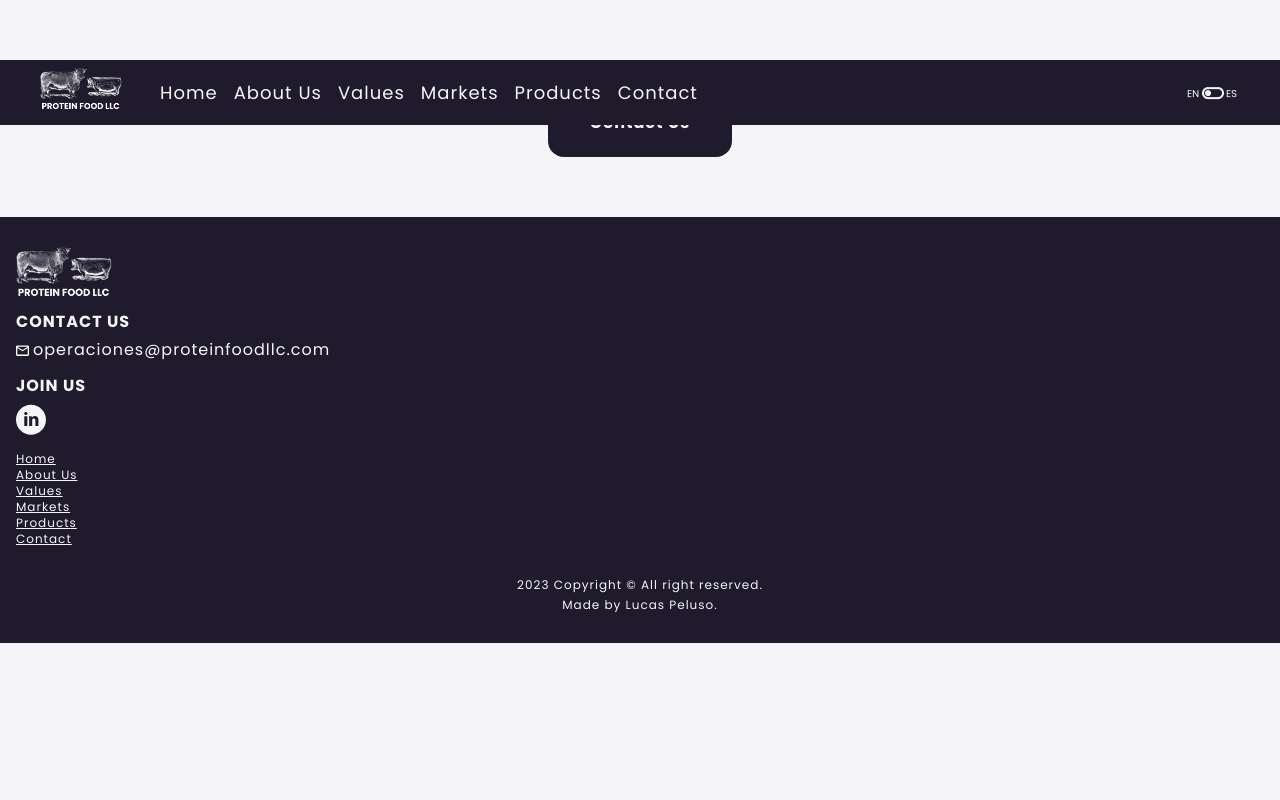
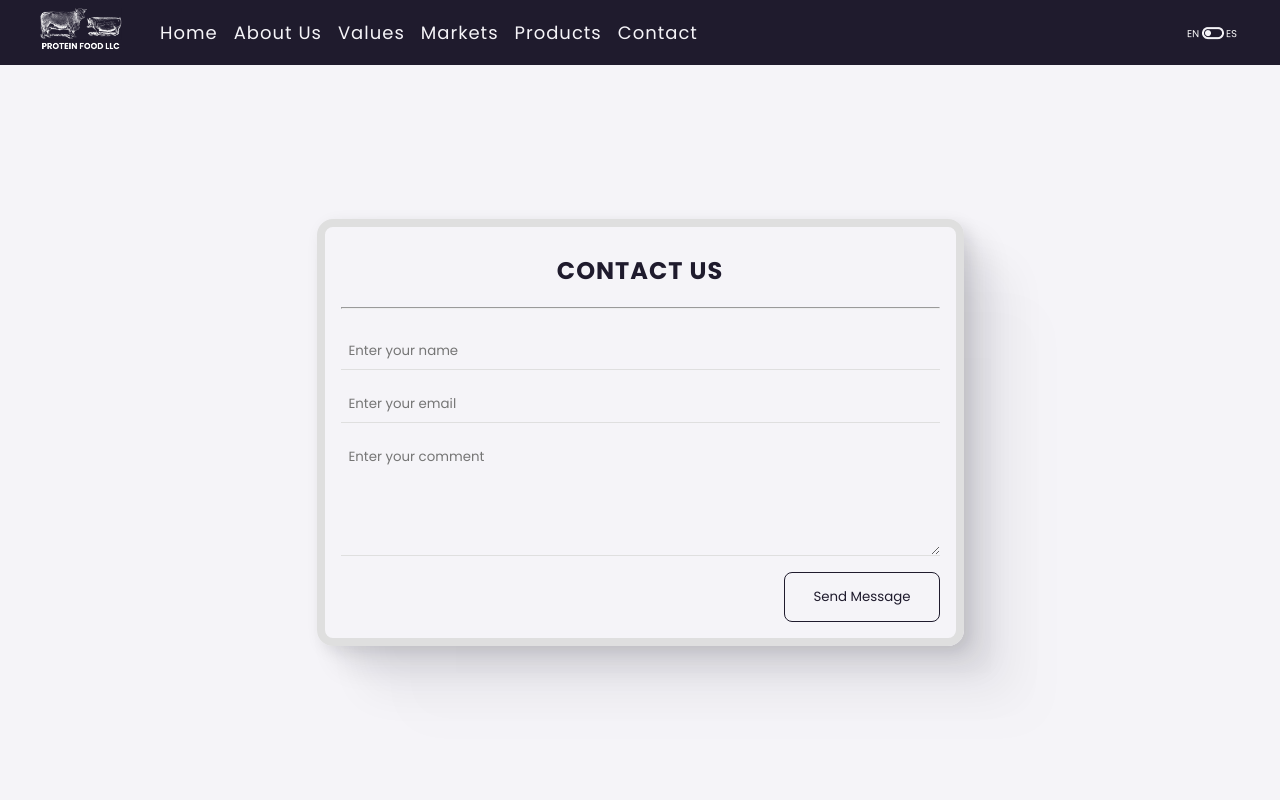
Before and after one commit to lucasPeluso/protein-food, a React (Vite) app: page /Contact in a window 1280 px wide. Shown: the top 800 px of the page. Built offline with nearby package versions, Linux system fonts and the light colour scheme.

Commit message:
hecho contact

```diff
--- a/src/App.jsx
+++ b/src/App.jsx
@@ -5,17 +5,16 @@ import './App.css'
 
 import Navbar from './components/Navbar'
 import Footer from './components/Footer'
-import ButtonContact from './components/ButtonContact';
 
 import Home from './pages/Home'
 import AboutUs from './pages/AboutUs'
 import Values from './pages/Values'
 import Markets from './pages/Markets'
 import Products from './pages/Products'
+import Contact from './pages/Contact'
 
 
 function App() {
-  const [count, setCount] = useState(0)
 
   return (
     <>
@@ -27,8 +26,8 @@ function App() {
           <Route path="/Values" exact element={<Values />} />
           <Route path="/Markets" exact element={<Markets />} />
           <Route path="/Products" exact element={<Products />} />
+          <Route path="/Contact" exact element={<Contact />} />
         </Routes>
-        <ButtonContact />
         <Footer />
       </Router>
     </>
--- a/src/index.css
+++ b/src/index.css
@@ -113,6 +113,11 @@ small {
     max-width: 1200px;
 }
 
+.color-blue-dark {
+    color: var(--blue-dark);
+}
+
+
 .color-blue-light {
     color: var(--blue-light);
 }
--- a/src/pages/AboutUs.jsx
+++ b/src/pages/AboutUs.jsx
@@ -1,4 +1,6 @@
 import React from 'react';
+
+import ButtonContact from '../components/ButtonContact';
 
 import AboutUsImg from '../assets/aboutus-img.jpg'
 import '../styles/components/pages/AboutUs.css'
@@ -41,7 +43,9 @@ const AboutUs = () => {
                     committing themselves to offer us the best products.
                 </p>
             </div>
+            <ButtonContact />
         </div>
+
     )
 }
 
--- /dev/null
+++ b/src/pages/Contact.jsx
@@ -0,0 +1,42 @@
+import React from 'react';
+
+import '../styles/components/pages/Contact.css'
+
+const Contact = () => {
+    return (
+        <div className='contact'>
+            <form className="contact-form">
+                <h1 className='contact-title'>CONTACT US</h1>
+                <hr className='contact-hr'/>
+                <input className="contact__input" type="text" name="name" placeholder="Enter your name" title="El nombre sólo acepta letras y espaciones en blanco" pattern="^[A-Za-zÑñÁáÉéÍíÓóÚúÜü\s]+$" required />
+                <input className="contact__input" type="email" name="email" placeholder="Enter your email" title="Email incorrecto" pattern="^[a-z0-9]+(\.[_a-z0-9]+)*@[a-z0-9-]+(\.[a-z0-9-]+)*(\.[a-z]{2,15})$" required />
+                <textarea className="contact__input" name="comments" cols="50" rows="5" placeholder="Enter your comment" required></textarea>
+                <div className="modal__contact-loader text-center none">
+                    {/* <img src="assets/loader.svg" alt="Sending..." /> */}
+                </div>
+                <div className="contact-btn__container">
+                    <input className="contact-btn" type="submit" value="Send Message" />
+                </div>
+            </form>
+
+            {/* <article id="response" className="modal">
+                <div className="modal__content">
+                    <article className="modal__response text-center">
+                        <h4>
+                            ¡Muchas gracias por tu consulta!
+                        </h4>
+                        <p>En breve nos comunicaremos por email.</p>
+                        <svg width="24" height="24" viewBox="0 0 24 24" fill="none" xmlns="http://www.w3.org/2000/svg">
+                            <path d="M12 2C6.486 2 2 6.486 2 12C2 17.514 6.486 22 12 22C17.514 22 22 17.514 22 12C22 6.486 17.514 2 12 2ZM12 20C7.589 20 4 16.411 4 12C4 7.589 7.589 4 12 4C16.411 4 20 7.589 20 12C20 16.411 16.411 20 12 20Z" fill="#F6D552"/>
+                            <path d="M14.8289 14.8281C14.4634 15.1924 14.0317 15.4836 13.5569 15.6861C12.7022 16.0469 11.7487 16.0996 10.8595 15.8351C9.97022 15.5706 9.20049 15.0054 8.68193 14.2361L7.02393 15.3551C7.45636 15.9932 8.00652 16.543 8.64493 16.9751C9.29458 17.4144 10.0245 17.7213 10.7929 17.8781C11.5897 18.0406 12.4111 18.0406 13.2079 17.8781C13.9763 17.721 14.7062 17.4142 15.3559 16.9751C15.6689 16.7631 15.9679 16.5171 16.2419 16.2441C16.5139 15.9731 16.7619 15.6731 16.9759 15.3551L15.3179 14.2361C15.1742 14.4486 15.0105 14.6468 14.8289 14.8281V14.8281Z" fill="#F6D552"/>
+                            <path d="M8.5 12C9.32843 12 10 11.3284 10 10.5C10 9.67157 9.32843 9 8.5 9C7.67157 9 7 9.67157 7 10.5C7 11.3284 7.67157 12 8.5 12Z" fill="#F6D552"/>
+                            <path d="M15.493 11.986C16.3176 11.986 16.986 11.3176 16.986 10.493C16.986 9.66844 16.3176 9 15.493 9C14.6684 9 14 9.66844 14 10.493C14 11.3176 14.6684 11.986 15.493 11.986Z" fill="#F6D552"/>
+                        </svg>
+                    </article>
+                </div>
+            </article> */}
+        </div>
+    )
+}
+
+export default Contact
--- a/src/pages/Home.jsx
+++ b/src/pages/Home.jsx
@@ -1,4 +1,6 @@
 import React from 'react';
+
+import ButtonContact from '../components/ButtonContact';
 
 import HomeImg from '../assets/home-img.jpg'
 import MeatImgSmall from '../assets/meat-small.jpg'
@@ -75,6 +77,7 @@ const Home = () => {
                     </div>
                 </div>
             </div>
+            <ButtonContact />
         </div>
     )
 }
--- a/src/pages/Markets.jsx
+++ b/src/pages/Markets.jsx
@@ -1,4 +1,6 @@
 import React from 'react';
+
+import ButtonContact from '../components/ButtonContact';
 
 import MarketsImg from '../assets/markets-img.jpg'
 import ArgentinaSVG from '../assets/Argentina.svg'
@@ -123,6 +125,7 @@ const Markets = () => {
                     </div>
                 </div>
             </div>
+            <ButtonContact />
         </div>
     )
 }
--- a/src/pages/Products.jsx
+++ b/src/pages/Products.jsx
@@ -1,4 +1,6 @@
 import React from 'react';
+
+import ButtonContact from '../components/ButtonContact';
 
 import ProductsImg from '../assets/products-img.jpg'
 import MeatImg from '../assets/meat-img.jpg'
@@ -110,6 +112,7 @@ const Products = () => {
                     <img className="product-img" src={DairyProductsImg} alt="Dairy Products" />
                 </div>
             </div>
+            <ButtonContact />
         </div>
     )
 }
--- a/src/pages/Values.jsx
+++ b/src/pages/Values.jsx
@@ -1,8 +1,12 @@
 import React from 'react';
+
+import ButtonContact from '../components/ButtonContact';
 
 import ValuesImg from '../assets/values-img.jpg'
 import TicSVG from '../assets/tic.svg'
 import '../styles/components/pages/Values.css'
+
+
 
 
 const Values = () => {
@@ -84,6 +88,7 @@ const Values = () => {
                     </div>
                 </div>
             </div>
+            <ButtonContact />
         </div>
     )
 }
--- /dev/null
+++ b/src/styles/components/pages/Contact.css
@@ -0,0 +1,117 @@
+.contact {
+    display: flex;
+    flex-direction: column;
+    align-items: center;
+    justify-content: center;
+    padding-top: var(--header-height-sm);
+    height: 100vh;
+    margin-bottom: 40px;
+}
+
+.contact-btn {
+    border: .5px solid var(--blue-dark);
+    border-radius: 8px;
+    cursor: pointer;
+    padding: 14px 28px;
+    letter-spacing: 0px;
+    font-weight: 400;
+    font-family: var(--font);
+    text-align: center;
+    text-decoration: none;
+    background-color: var(--white);
+    color:  var(--blue-dark);
+
+    transition: all .3s ease-out;
+    gap: 8px;
+}
+
+.contact-btn:hover {
+    color: var(--white);
+    background-color: var(--blue-dark);
+}
+
+.contact-btn__container {
+    display: flex;
+    justify-content: flex-end;
+}
+
+.contact-form {
+    display: flex;
+    flex-direction: column;
+    justify-content: center;
+    gap: 16px;
+    padding: 16px;
+    margin: 0 16px;
+    border: 8px solid #dfdfdf;
+    box-shadow: 83px 83px 47px rgba(22, 19, 32, 0.01), 47px 47px 40px rgba(22, 19, 32, 0.05), 21px 21px 29px rgba(22, 19, 32, 0.09), 5px 5px 16px rgba(22, 19, 32, 0.1), 0px 0px 0px rgba(22, 19, 32, 0.1);
+    border-radius: 16px;
+}
+
+.contact-hr {
+    width: 100%;
+}
+
+.contact-title {
+    color: var(--blue-dark);
+    font-size: 24px;
+    line-height: 24px;
+    margin-top: 16px;
+}
+
+.modal__response {
+    display: flex;
+    flex-direction: column;
+    align-items: center;
+    gap: 8px;
+    padding: 32px;
+    background-color: var(--blue-dark);
+}
+
+.contact__input {
+    border: none;
+    border-bottom: 1px solid #dfdfdf;
+    background-color: var(--white);
+    color: var(--white);
+    padding: 8px;
+    font-family: var(--font);
+}
+
+.contact__input:focus {
+    outline: none !important;
+    border-radius: 8px ;
+    border: 1px solid var(--blue-dark);
+}
+
+.modal__input:active {
+    background-color: var(--blue-dark);
+}
+
+.modal-close {
+    position: absolute;
+    top: 1rem;
+    right: 1rem;
+    cursor: pointer;
+}
+
+.modal-close svg {
+    width: 1rem;
+    height: 1rem;
+}
+
+.modal[id="contact"]:target {
+    opacity: 1;
+    pointer-events: auto;
+}
+
+
+.modal#response:target {
+    opacity: 1;
+    pointer-events: auto;
+}
+
+
+@media screen and (min-width: 768px) {
+    .modal__contact {
+        width: 600px;
+    }
+}
```
Lines whose indentation alone changed are shown as unchanged.
